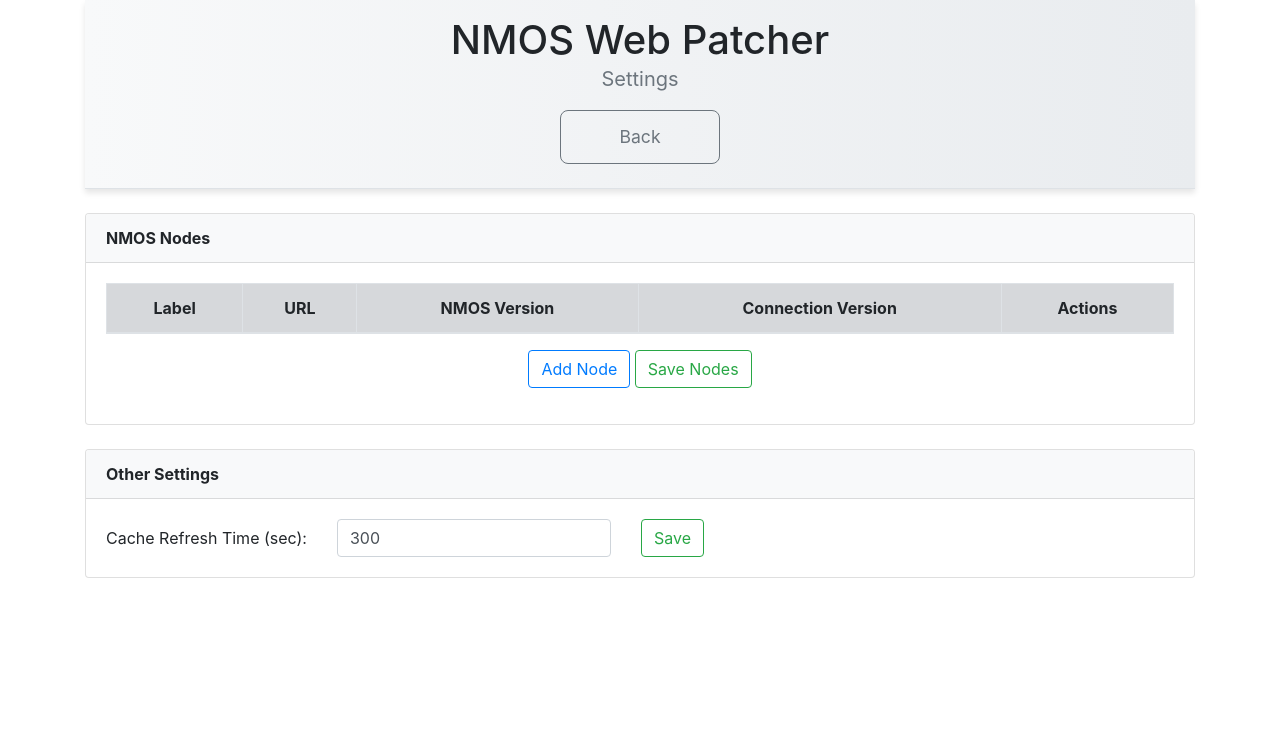
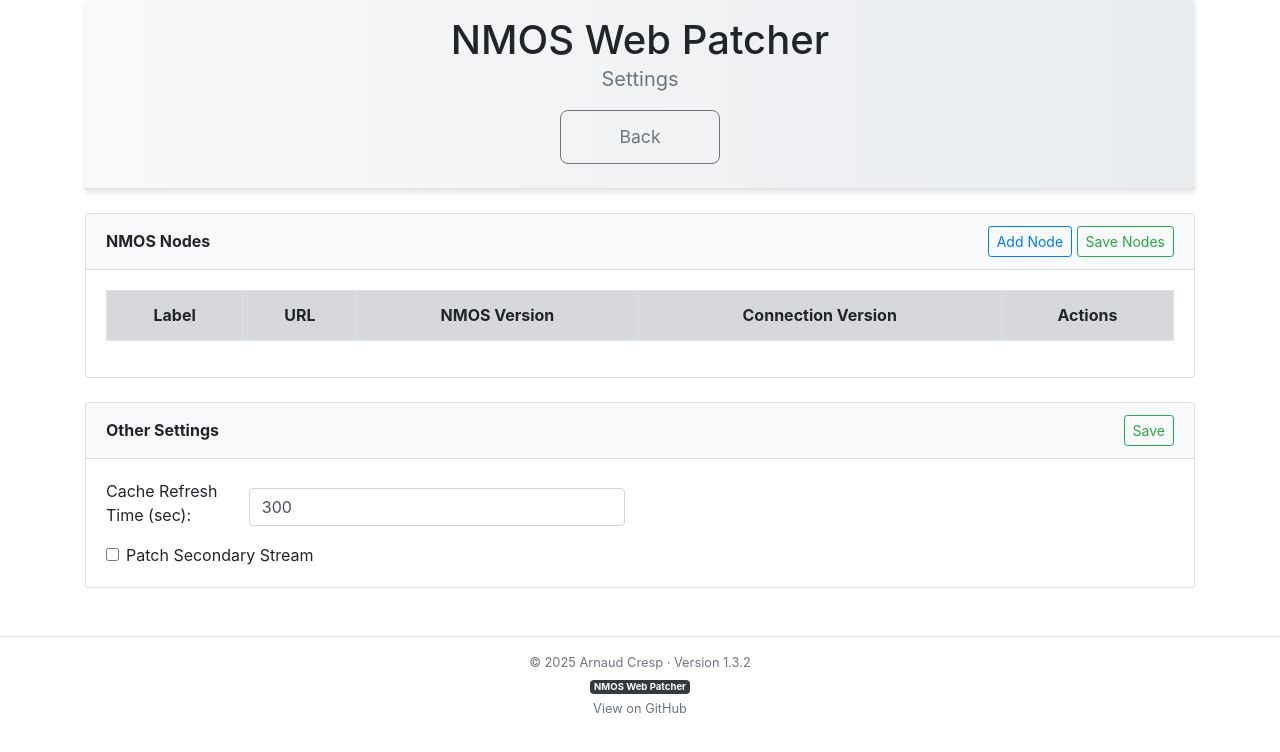
Before and after one commit to acresp/nmos-web-patcher, a Flask app: page /settings in a window 1280 px wide. Shown: the top 752 px of the page. Run offline with Flask 3, Linux system fonts and the light colour scheme; lists and menus that the app fills with data are empty; some libraries are stand-ins or nearby versions.

Commit message:
v1.3.2 - Ability to remove secondary stream info during patch operation

```diff
--- /dev/null
+++ b/__version__.py
@@ -0,0 +1 @@
+__version__ = "1.3.2"
--- a/app.py
+++ b/app.py
@@ -3,12 +3,17 @@ from routes.main import main_bp
 from routes.settings import settings_bp
 from routes.api import api_bp
 from services.cache import refresh_discovery, start_auto_refresh
+from __version__ import __version__
 import os
 
 app = Flask(__name__)
 app.register_blueprint(main_bp)
 app.register_blueprint(settings_bp)
 app.register_blueprint(api_bp)
+
+@app.context_processor
+def inject_version():
+    return dict(app_version=__version__)
 
 if __name__ == "__main__":
     from services.cache import refresh_discovery, start_auto_refresh
@@ -17,4 +22,9 @@ if __name__ == "__main__":
     if os.environ.get("WERKZEUG_RUN_MAIN") == "true":
         start_auto_refresh()
 
+    print(f"[CREDITS] NMOS Web Patcher v{__version__} starting...")
+    print(f"[CREDITS] by Arnaud Cresp")
+    print(f"[CREDITS] https://github.com/acresp/nmos-web-patcher")
+    print(f"[CREDITS] You find this tool usefull? Buy me a coffee :)")
+    print(f"[CREDITS] https://coff.ee/acresp")
     app.run(host="0.0.0.0", port=5000, debug=True)
--- a/routes/settings.py
+++ b/routes/settings.py
@@ -5,26 +5,23 @@ import json
 
 settings_bp = Blueprint('settings', __name__)
 
-@settings_bp.route('/settings', methods=['GET', 'POST'])
+@settings_bp.route('/settings', methods=['GET'])
 def settings():
-    if request.method == 'POST':
-        new_nodes = request.json
-        save_nodes(new_nodes)
-        return jsonify({"status": "success", "message": "Nodes updated"})
-
     try:
         with open("settings.json") as f:
-            refresh_interval = json.load(f).get("refresh_interval", 600)
-
+            settings = json.load(f)
+            refresh_interval = settings.get("refresh_interval", 600)
+            patch_secondary = settings.get("patch_secondary", False)
     except:
-        refresh_interval = 10
+        refresh_interval = 600
+        patch_secondary = False
 
     return render_template(
         'settings.html',
         nodes=load_nodes(),
-        refresh_interval=refresh_interval
+        refresh_interval=refresh_interval,
+        patch_secondary=patch_secondary
     )
-
 
 @settings_bp.route('/detect_versions', methods=['POST'])
 def detect_versions():
@@ -42,28 +39,38 @@ def refresh_cache():
     refresh_discovery()
     return jsonify({"status": "ok", "message": "Cache refreshed"})
 
-@settings_bp.route('/update_refresh_interval', methods=['POST'])
-def update_refresh_interval():
+@settings_bp.route('/update_settings', methods=['POST'])
+def update_settings():
     try:
         data = request.json
-        interval = int(data.get("refresh_interval", 600))
+
         with open("settings.json", "r") as f:
             settings_data = json.load(f)
-        settings_data["refresh_interval"] = interval
+
+        if "refresh_interval" in data:
+            settings_data["refresh_interval"] = int(data["refresh_interval"])
+        if "patch_secondary" in data:
+            settings_data["patch_secondary"] = bool(data["patch_secondary"])
+
         with open("settings.json", "w") as f:
             json.dump(settings_data, f, indent=2)
-        return jsonify({"status": "success", "message": "Refresh interval updated."})
+
+        return jsonify({"status": "success", "message": "Settings updated."})
     except Exception as e:
-        print(f"[ERROR] Failed to save refresh interval: {e}")
-        return jsonify({"status": "error", "message": "Failed to save refresh interval"}), 500
+        print(f"[ERROR] Failed to save settings: {e}")
+        return jsonify({"status": "error", "message": "Failed to save settings"}), 500
 
-def load_refresh_interval():
+def load_settings():
+    default_settings = {
+        "refresh_interval": 600,
+        "patch_secondary": True
+    }
+
     try:
-        with open("settings.json") as f:
-            settings = json.load(f)
-            interval = int(settings.get("refresh_interval", 600))
-            print(f"[DEBUG] Loaded refresh interval from settings.json: {interval} seconds")
-            return interval
+        with open("settings.json", "r") as f:
+            file_settings = json.load(f)
+            merged = {**default_settings, **file_settings}
+            return merged
     except Exception as e:
-        print(f"[WARNING] Could not load refresh interval, using default 600. Error: {e}")
-        return 600
+        print(f"[WARNING] Could not load settings.json, using defaults. Error: {e}")
+        return default_settings
--- a/services/__init__.py
+++ b/services/__init__.py
@@ -1,2 +1,3 @@
 # routes/__init__.py
 # services/__init__.py
+# utils/__init__.py
--- a/settings.json
+++ b/settings.json
@@ -1,4 +1,4 @@
 {
   "refresh_interval": 300,
-  "refresh_interval_minutes": 10
+  "patch_secondary": false
 }
--- a/static/style.css
+++ b/static/style.css
@@ -37,7 +37,7 @@
   background-color: #fff3cd;
   border-color: #ffeeba;
   box-shadow: 0 2px 8px rgba(0,0,0,0.05);
-  font-size: 1.05rem;
+  font-size: 0.95rem;
 }
 
 /* Group toggles */
--- a/templates/base.html
+++ b/templates/base.html
@@ -28,5 +28,22 @@
     <div class="container">
         {% block content %}{% endblock %}
     </div>
+<footer class="mt-5 pt-3 border-top small text-muted">
+  <div class="container text-center">
+    <div class="mb-1">
+      &copy; 2025 Arnaud Cresp · Version <span id="app-version">{{ app_version }}</span>
+    </div>
+    <div class="mb-1">
+      <span class="badge bg-dark text-white">NMOS Web Patcher</span>
+    </div>
+    <div>
+      <a href="https://github.com/acresp/nmos-web-patcher"
+         target="_blank"
+         class="text-decoration-none text-muted">
+        View on GitHub
+      </a>
+    </div>
+  </div>
+</footer>
 </body>
 </html>
--- a/templates/settings.html
+++ b/templates/settings.html
@@ -16,8 +16,12 @@
 
 <!-- Nodes Table -->
 <div class="card my-4">
-  <div class="card-header bg-light">
+  <div class="card-header d-flex justify-content-between align-items-center bg-light">
     <strong>NMOS Nodes</strong>
+    <div>
+      <button class="btn btn-outline-primary btn-sm me-2" onclick="addNode()">Add Node</button>
+      <button class="btn btn-outline-success btn-sm" onclick="saveNodes()">Save Nodes</button>
+    </div>
   </div>
   <div class="card-body">
     <table class="table table-bordered align-middle text-center">
@@ -33,30 +37,42 @@
       <tbody id="nodes-table"></tbody>
     </table>
 
-    <div class="text-center mt-3">
-      <button class="btn btn-outline-primary me-2" onclick="addNode()">Add Node</button>
-      <button class="btn btn-outline-success" onclick="saveNodes()">Save Nodes</button>
-    </div>
-
     <div id="message" class="text-center mt-3 fw-bold"></div>
   </div>
 </div>
 
 <!-- Other Settings -->
 <div class="card mb-5">
-  <div class="card-header bg-light">
+  <div class="card-header d-flex justify-content-between align-items-center bg-light">
     <strong>Other Settings</strong>
+    <button type="submit" form="refresh-settings-form" class="btn btn-outline-success btn-sm">Save</button>
   </div>
   <div class="card-body">
-    <form id="refresh-settings-form" class="row g-3 align-items-center">
-      <div class="col-auto">
-        <label for="refresh-interval" class="col-form-label">Cache Refresh Time (sec):</label>
+    <form id="refresh-settings-form" class="row g-3" method="post" action="">
+      <div class="col-md-6 d-flex align-items-center">
+        <label for="refresh-interval" class="form-label me-2">Cache Refresh Time (sec):</label>
+        <input
+          type="number"
+          class="form-control"
+          id="refresh-interval"
+          name="refresh_interval"
+          min="10"
+          required
+          value="{{ refresh_interval }}">
       </div>
-      <div class="col-auto">
-        <input type="number" class="form-control" id="refresh-interval" min="10" required value="{{ refresh_interval }}">
-      </div>
-      <div class="col-auto">
-        <button type="submit" class="btn btn-outline-success">Save</button>
+
+      <div class="col-12">
+        <div class="form-check mt-2">
+          <input
+            class="form-check-input"
+            type="checkbox"
+            id="patch-secondary"
+            name="patch_secondary"
+            {% if patch_secondary %}checked{% endif %}>
+          <label class="form-check-label" for="patch-secondary">
+            Patch Secondary Stream
+          </label>
+        </div>
       </div>
     </form>
   </div>
@@ -134,19 +150,24 @@
   }
 
   window.onload = renderTable;
-
   document.getElementById("refresh-settings-form").addEventListener("submit", function(e) {
     e.preventDefault();
+
     const interval = parseInt(document.getElementById("refresh-interval").value);
+    const patchSecondary = document.getElementById("patch-secondary").checked;
+
     if (interval >= 10) {
-      fetch("/update_refresh_interval", {
+      fetch("/update_settings", {
         method: "POST",
         headers: { "Content-Type": "application/json" },
-        body: JSON.stringify({ refresh_interval: interval })
+        body: JSON.stringify({
+          refresh_interval: interval,
+          patch_secondary: patchSecondary
+        })
       })
       .then(res => res.json())
       .then(data => alert(data.message || "Saved"))
-      .catch(() => alert("Failed to save refresh interval"));
+      .catch(() => alert("Failed to save settings"));
     } else {
       alert("Minimum refresh interval is 10 seconds");
     }
--- /dev/null
+++ b/utils/__init__.py
@@ -0,0 +1,3 @@
+# routes/__init__.py
+# services/__init__.py
+# utils/__init__.py
```
Also changed, not shown: services/nmos_connection.py (+10 -1 lines), templates/index.html (+9 -7 lines), utils/sdp_filter.py (added, +33 -0 lines), CHANGELOG.md.
